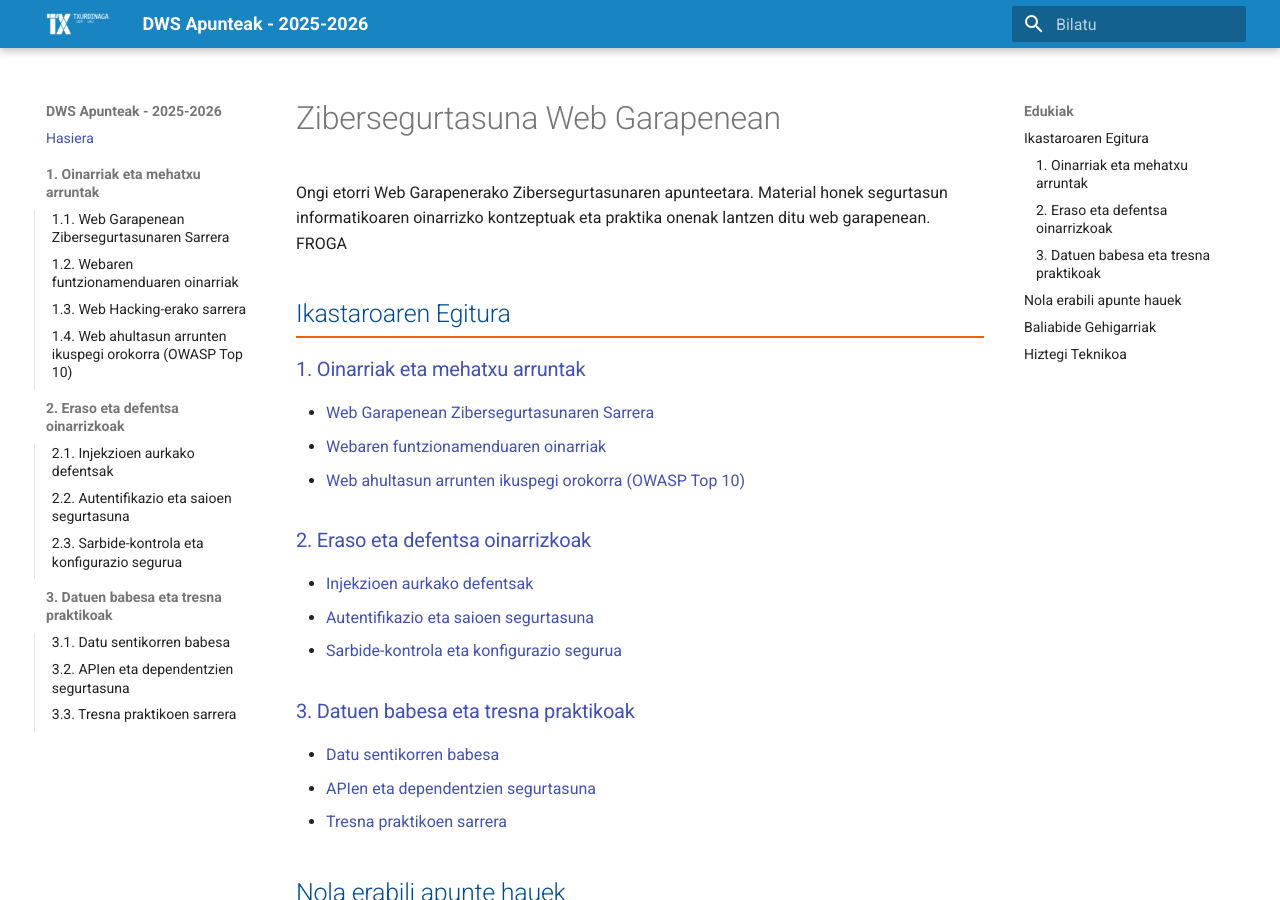
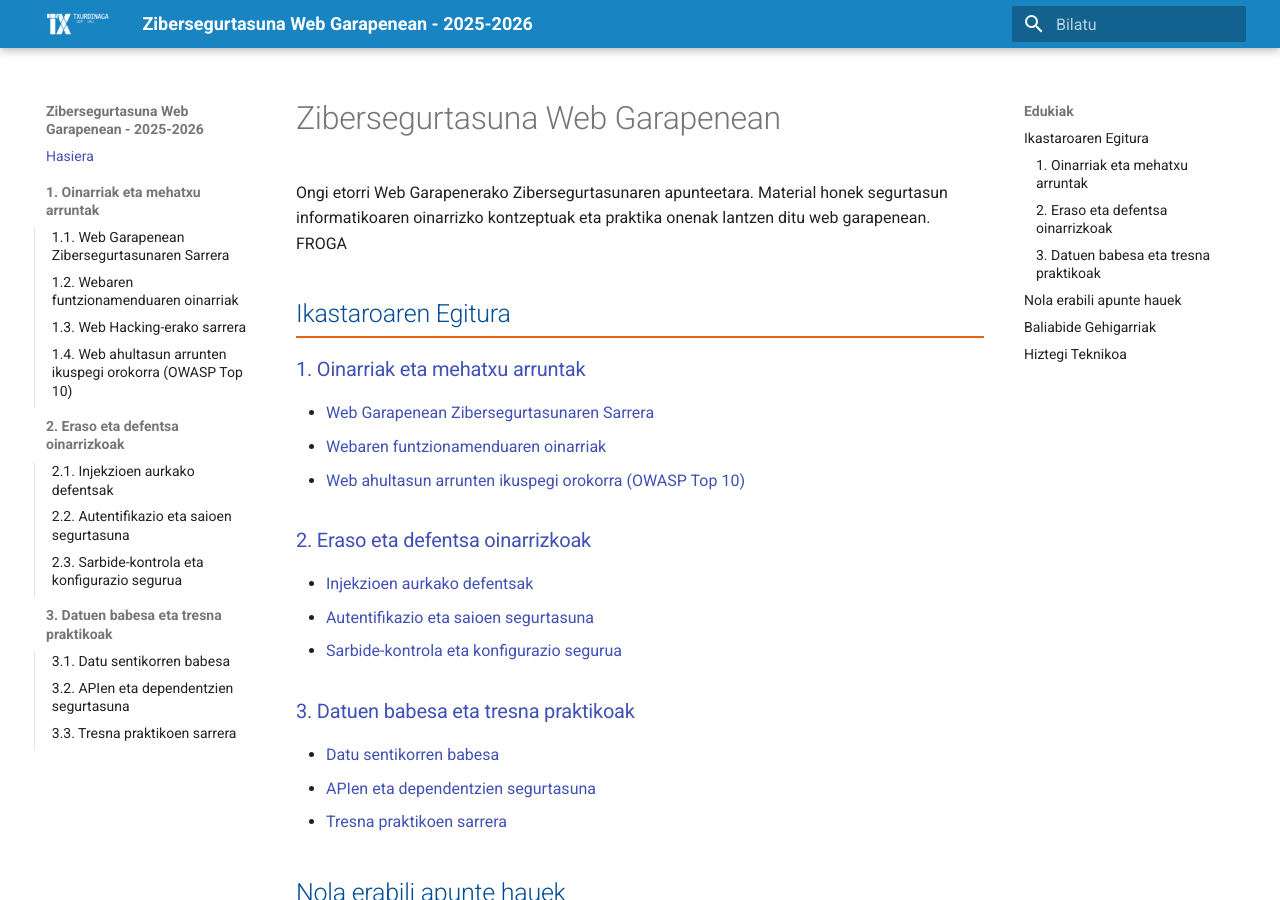
Before and after one commit to DAW-Resources-FPTxurdinaga/SeguridadWeb-apuntes_eu-es, an MkDocs documentation site: the page built from docs/index.md, in a window 1280 px wide and 900 px high. Built offline with MkDocs 1.6.1 and Material for MkDocs 9.7.7, drawn with Linux system fonts in a browser that asks for light colours.

Commit message:
Izenburua

```diff
--- a/mkdocs.yml
+++ b/mkdocs.yml
@@ -1,4 +1,4 @@
-site_name: DWS Apunteak - 2025-2026
+site_name: Zibersegurtasuna Web Garapenean - 2025-2026
 theme:
   name: material
   language: eu
```
